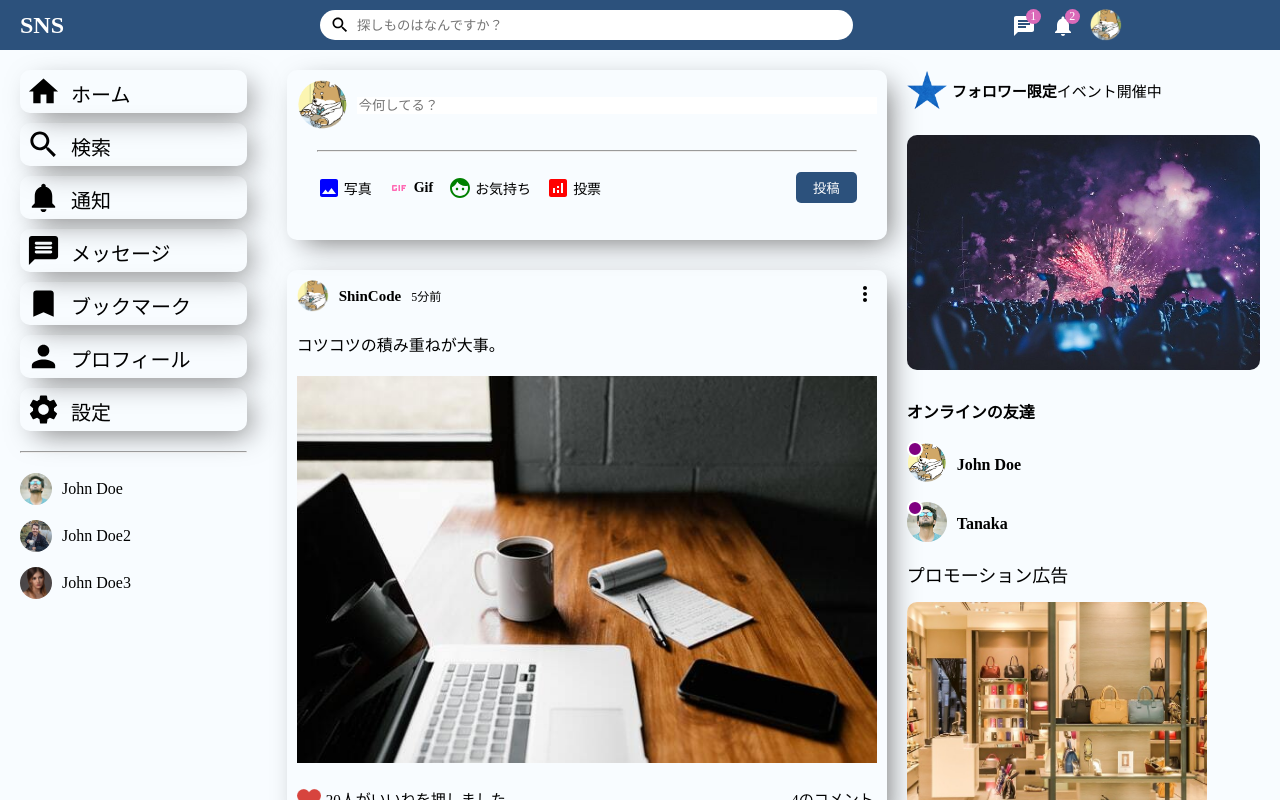
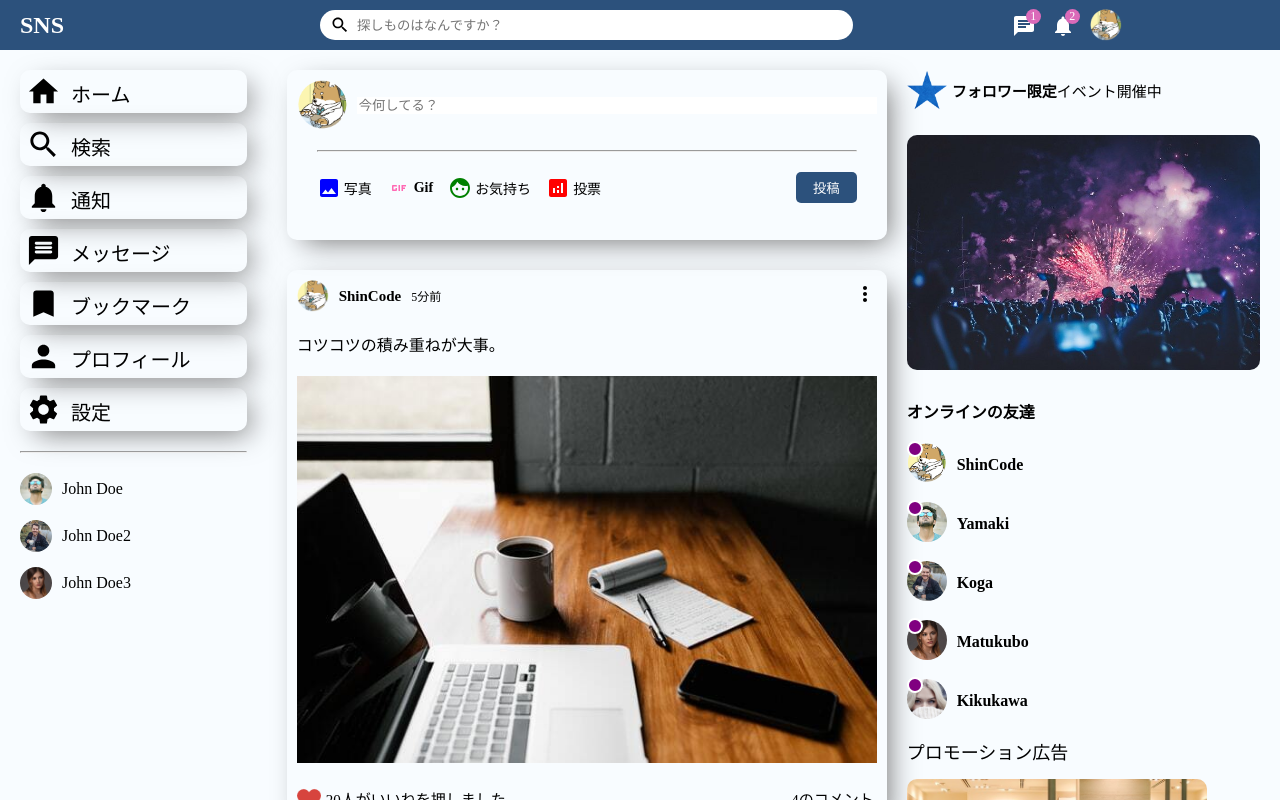
Before and after one commit to jintosy/snsapp, a React (Create React App) app in the folder frontend/: page / in a window 1280 px wide. Shown: the top 800 px of the page. Built offline with nearby package versions, Linux system fonts and the light colour scheme.

Commit message:
fix:Rightbarもダミーデータを使って表示するように修正

```diff
--- /dev/null
+++ b/frontend/src/components/online/Online.jsx
@@ -0,0 +1,13 @@
+import React from 'react'
+
+export default function Online({ user }) {
+  return (
+    <li className="rightbarFriend">
+      <div className="rightbarProfileImgContainer">
+        <img src={user.profilePicture} alt="" className="rightbarProfileImg"/>
+        <span className="rightbarOnline"></span>
+      </div>
+      <span className="rightbarUsername">{user.username}</span>
+    </li>
+  )
+}
--- a/frontend/src/components/rightbar/Rightbar.jsx
+++ b/frontend/src/components/rightbar/Rightbar.jsx
@@ -1,5 +1,7 @@
 import React from 'react'
 import "./Rightbar.css";
+import Online from '../online/Online';
+import { Users } from '../../dummyData';
 
 export default function Rightbar() {
   return <div className="rightbar">
@@ -13,20 +15,9 @@
       <img src="/assets/ad.jpeg" alt="" className="eventImg"/>
       <h4 className="rightbarTitle">オンラインの友達</h4>
       <ul className="rightbarFriendList">
-        <li className="rightbarFriend">
-          <div className="rightbarProfileImgContainer">
-            <img src="/assets/person/1.jpeg" alt="" className="rightbarProfileImg"/>
-            <span className="rightbarOnline"></span>
-          </div>
-          <span className="rightbarUsername">John Doe</span>
-        </li>
-        <li className="rightbarFriend">
-          <div className="rightbarProfileImgContainer">
-            <img src="/assets/person/2.jpeg" alt="" className="rightbarProfileImg"/>
-            <span className="rightbarOnline"></span>
-          </div>
-          <span className="rightbarUsername">Tanaka</span>
-        </li>
+        {Users.map((user) => (
+          <Online user={user} key={user.id} />
+        ))}
       </ul>
       <p className="promotionTitle">プロモーション広告</p>
       <img
```
